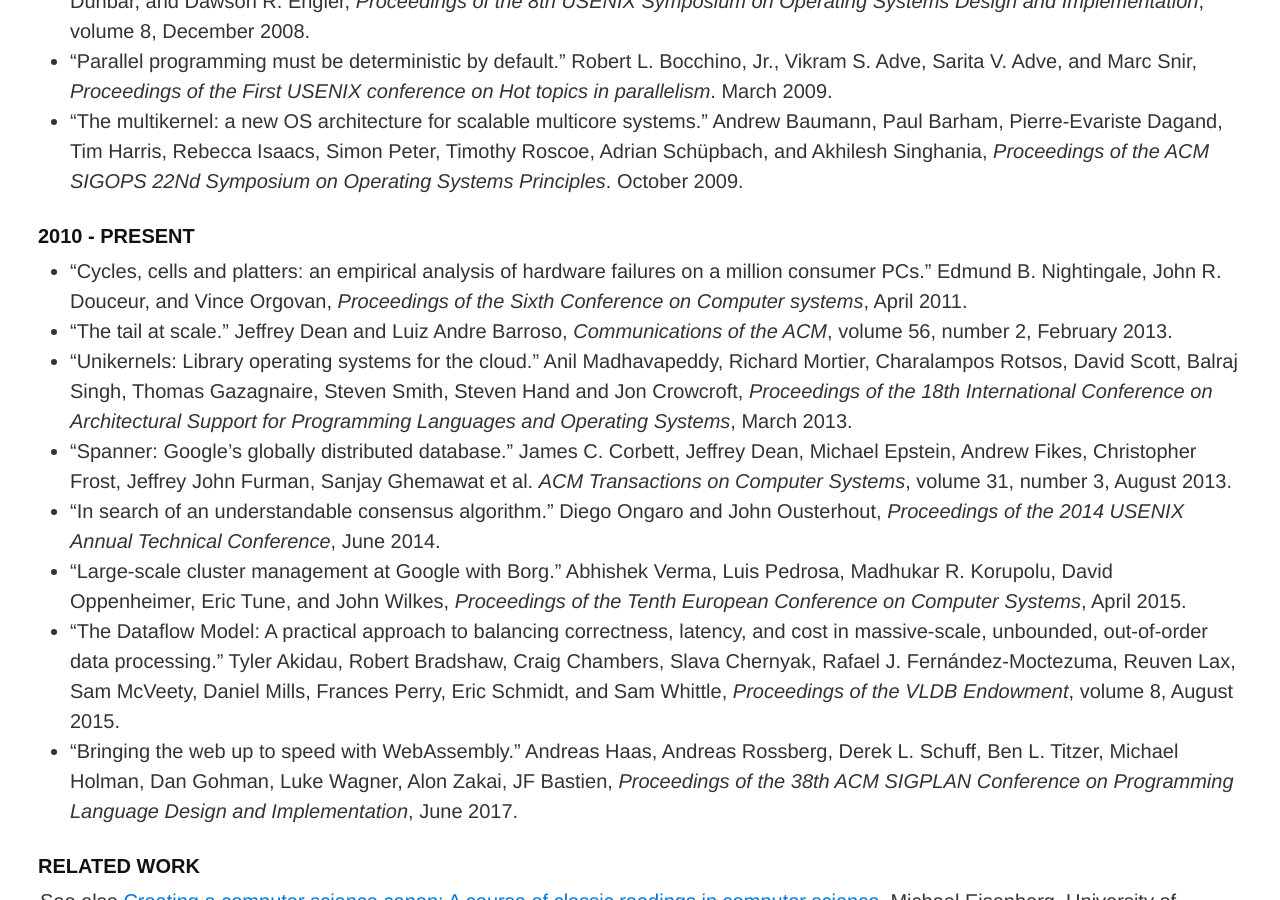
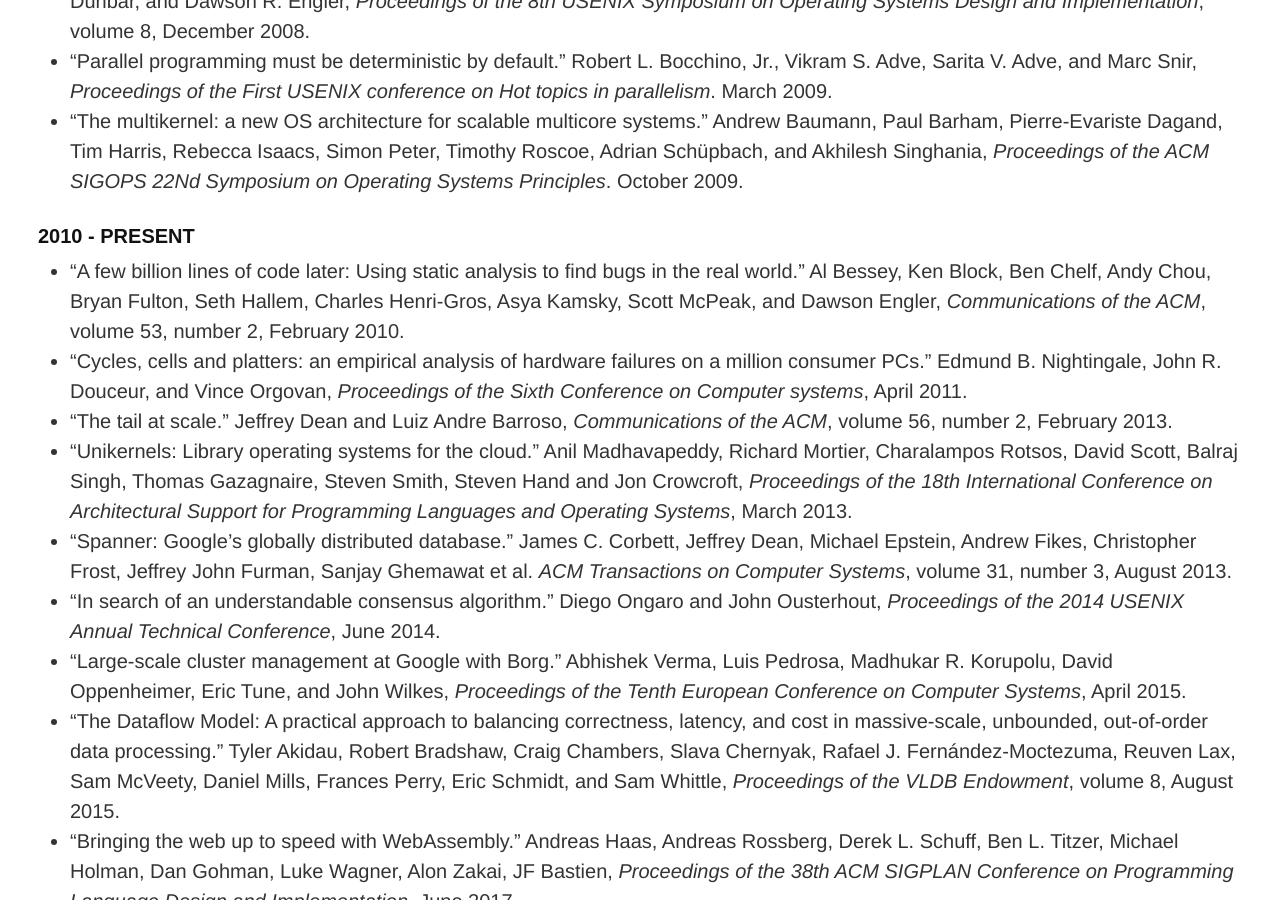
Before and after one commit to mspiegel/mspiegel.github.com, a Jekyll site: the page built from canon.md, in a window 1280 px wide and 900 px high, scrolled down 5574 px. Built offline with Jekyll 4.4.1, drawn with Linux system fonts in a browser that asks for light colours.

Commit message:
Add A Few Billion Lines of Code Later

```diff
--- a/canon.md
+++ b/canon.md
@@ -131,6 +131,7 @@ Suggestions, criticisms, or comments are always appreciated.
 
 ### 2010 - present
 
+* "A few billion lines of code later: Using static analysis to find bugs in the real world." Al Bessey, Ken Block, Ben Chelf, Andy Chou, Bryan Fulton, Seth Hallem, Charles Henri-Gros, Asya Kamsky, Scott McPeak, and Dawson Engler, _Communications of the ACM_, volume 53, number 2, February 2010.
 * "Cycles, cells and platters: an empirical analysis of hardware failures on a million consumer PCs." Edmund B. Nightingale, John R. Douceur, and Vince Orgovan, _Proceedings of the Sixth Conference on Computer systems_, April 2011.
 * "The tail at scale." Jeffrey Dean and Luiz Andre Barroso, _Communications of the ACM_, volume 56, number 2, February 2013.
 * "Unikernels: Library operating systems for the cloud." Anil Madhavapeddy, Richard Mortier, Charalampos Rotsos, David Scott, Balraj Singh, Thomas Gazagnaire, Steven Smith, Steven Hand and Jon Crowcroft, _Proceedings of the 18th International Conference on Architectural Support for Programming Languages and Operating Systems_, March 2013.
```
